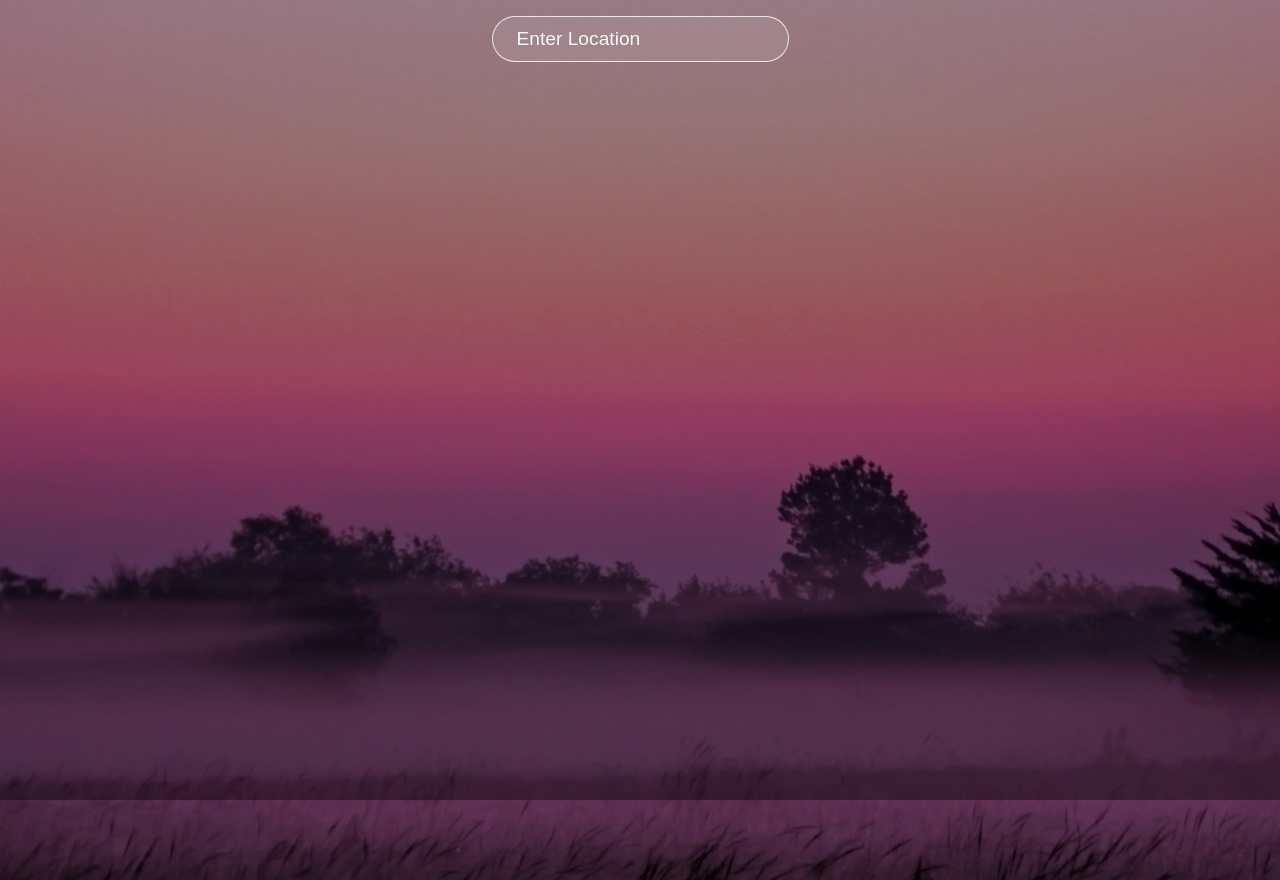
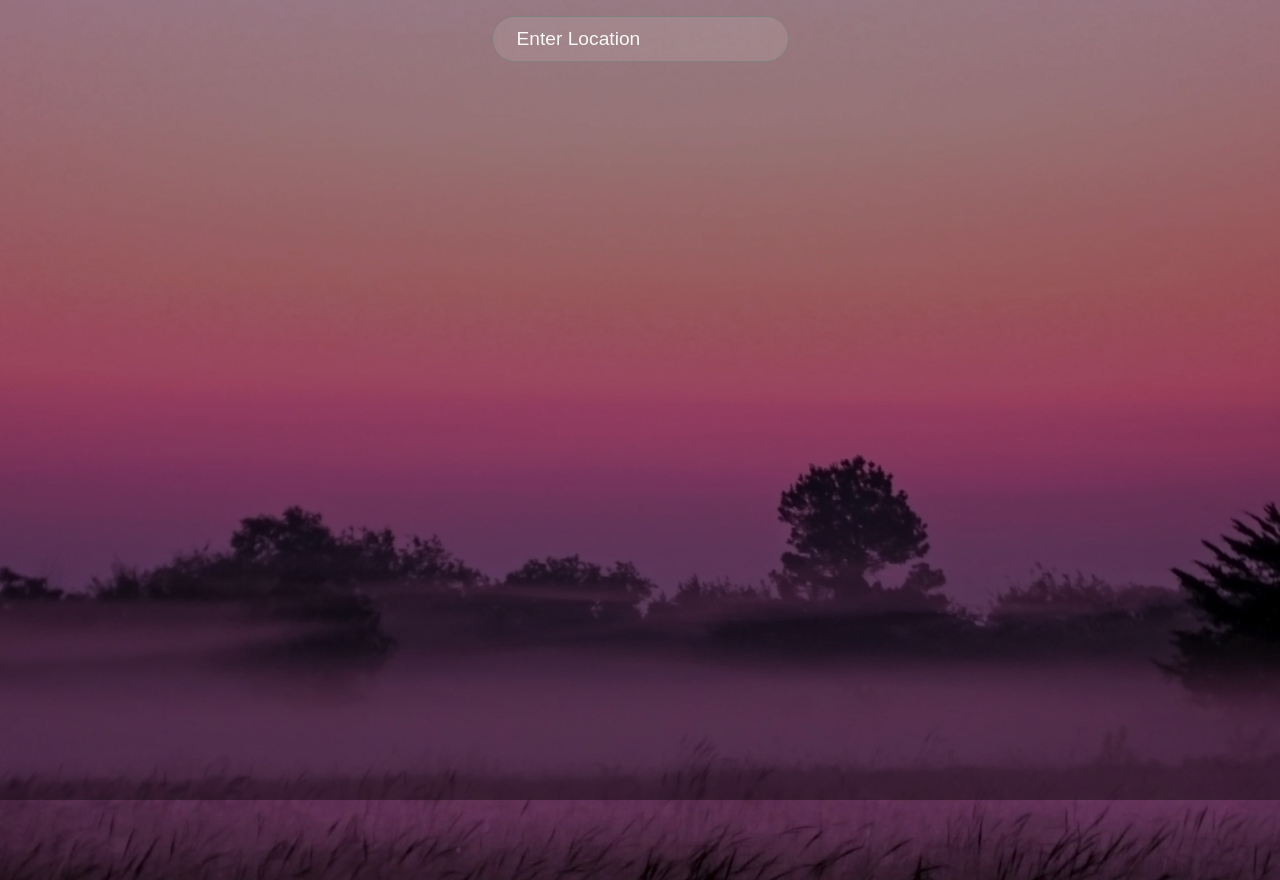
Before and after one commit to arjuncvinod/Weather-App, a React (Create React App) app: page / in a window 1280 px wide. Built offline with nearby package versions, Linux system fonts and the light colour scheme.

Commit message:
index.css updated

```diff
--- a/src/index.css
+++ b/src/index.css
@@ -51,9 +51,13 @@ h1 {
   padding: .7rem 1.5rem;
   font-size: 1.2rem;
   border-radius: 25px;
-  border: 1px solid rgba(255,255,255, 0.8);
+  border: 1px solid gray;
   background: rgba(255,255,255, 0.1);
   color: #f8f8f8;
+  outline: none;
+}
+.app input:focus{
+  border-color: white;
 }
 
 ::placeholder {
```
